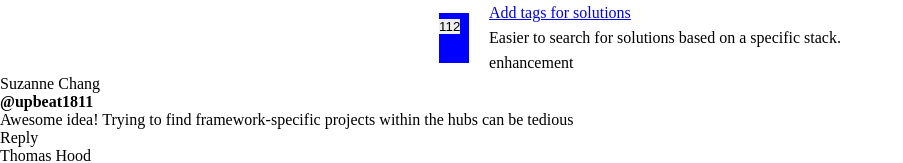
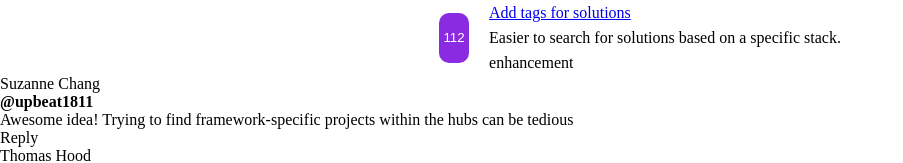
Before and after one commit to farzan190/Product-feedback-Application, a React (Create React App) app in the folder app/: page /CommentPage in a window 1280 px wide. Shown: the top 163 px of the page, without its empty margins (0-903 px from the left). Built offline with nearby package versions, Linux system fonts and the light colour scheme.

Commit message:
added css to vote button

```diff
--- a/app/src/Tab.js
+++ b/app/src/Tab.js
@@ -24,8 +24,9 @@ const Tab=({id,title,description,category,upvotes,upvoted})=>{
 
        }
 return <div className="single-tab" id={id} onClick={()=>handleTab()}>
+
       <div className="left-tab">
-      <div className="vote"><button onClick={(e)=>handleUpvote(e)}>{vote}</button></div>
+      <div ><button className="vote" onClick={(e)=>handleUpvote(e)}>{vote}</button></div>
       </div>
 
        <div className="right-tab">
--- a/app/src/index.css
+++ b/app/src/index.css
@@ -47,7 +47,14 @@
    margin-right: 20px;
    width: 30px;
    height: 50px;
-   color: blue;
-   background-color: blue;
+
 
 }
+.vote{
+  background-color: blueviolet;
+  width: 30px;
+   height: 50px;
+   color: white;
+   border-radius: 10px;
+
+}
```
